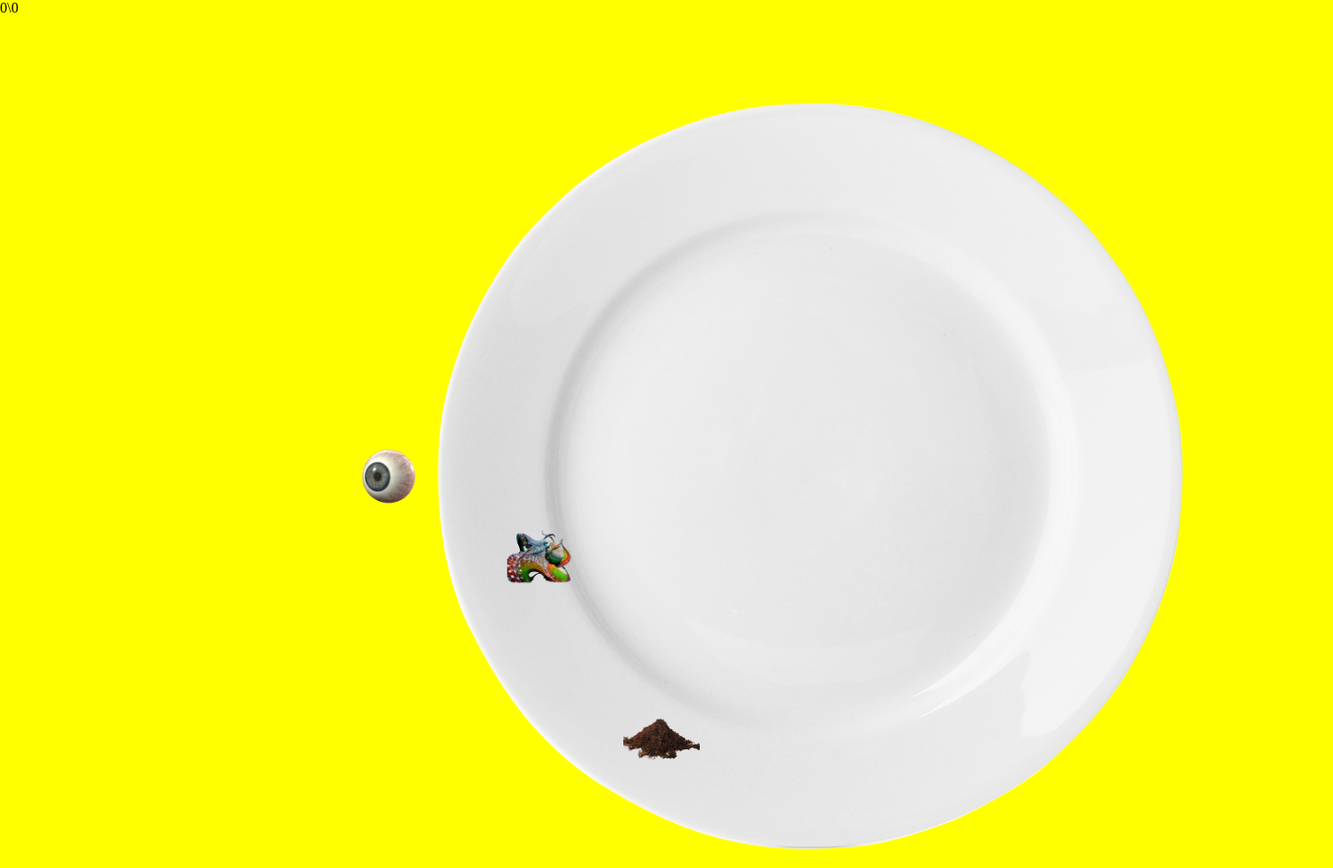
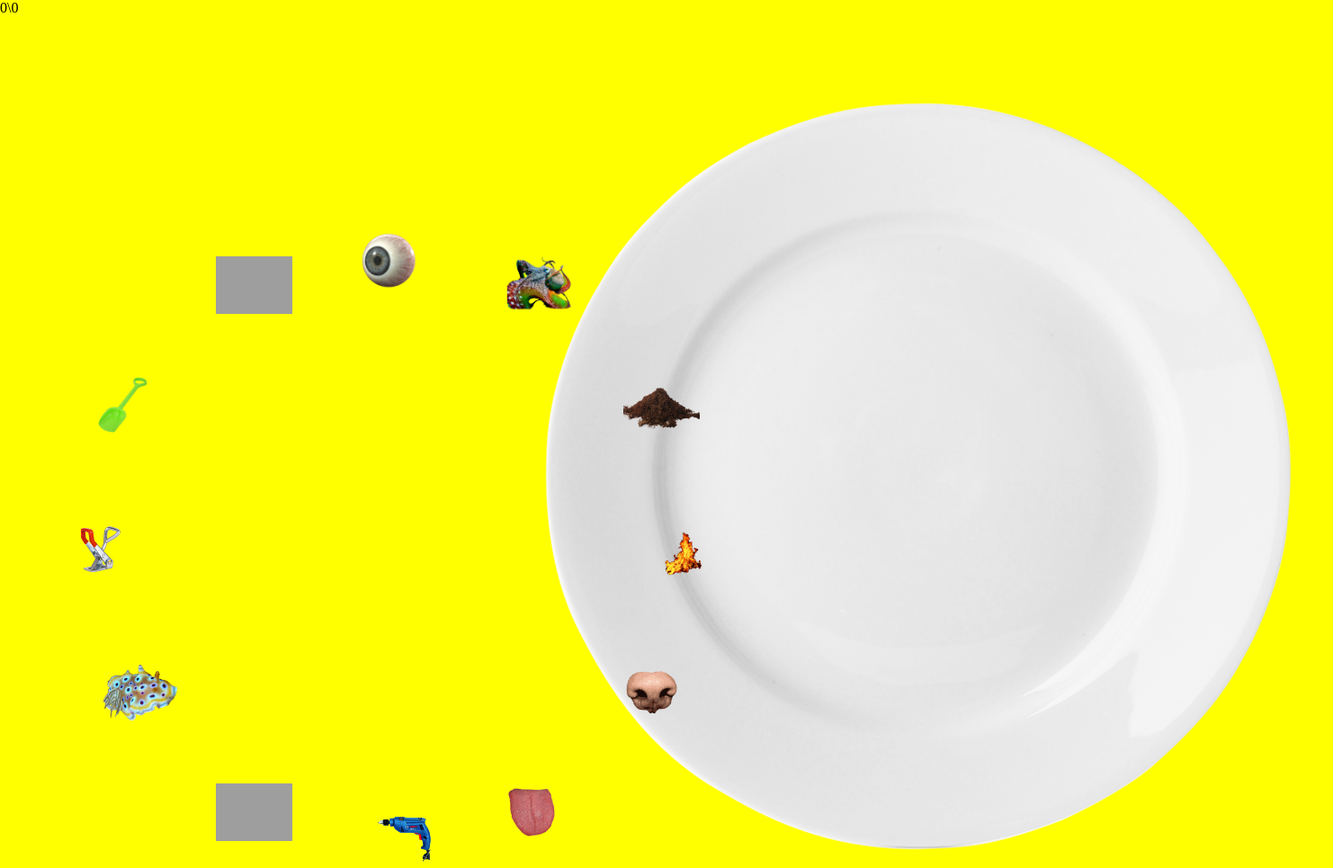
Before and after one commit to roantia/cyborg-cook, a plain HTML site: page yellow-yay/cook.html in a window 1280 px wide. Shown: the top 965 px of the page at 90% size, 1482 px wide, since content can reach past the window. Drawn offline with nearby package versions, Linux system fonts and the light colour scheme; grey boxes are pictures that could not be loaded.

Commit message:
had to use absolute position for the circle of images but now it's a circle but isnt in right place will fix soon hopefully

```diff
--- a/yellow-yay/cook.css
+++ b/yellow-yay/cook.css
@@ -26,6 +26,7 @@ body {
 .draggable {
   height: 5vw;
   width: auto;
+  position: absolute;
   /* z-index: -1; */
   /* max-height: 100vh;
   max-width: 100vw; */
@@ -35,16 +36,20 @@ body {
 .dragWrapper {
   width: 5vw;
 }
-
+.circle-container {
+  display: float;
+  justify-content: center;
+  align-items: center;
+}
 
 @media (min-aspect-ratio: 1/1) {
-  /* .circle-container {
-  width: 60vh;
-  height: 60vh;
-  } */
+  .circle-container {
+    width: 90vh;
+    height: 90vh;
+  }
   .center {
-    max-width: 50vh;
-    max-height: 50vh;
+    max-width: 20vh;
+    max-height: 20vh;
   }
   .deg0 {
     left: 50vh;
@@ -96,6 +101,10 @@ body {
   }
 }
 @media (max-aspect-ratio: 1/1) {
+  .circle-container {
+    width: 50vw;
+    height: 50vw;
+  }
   .center {
     max-width: 50vw;
     max-height: 50vw;
--- a/yellow-yay/cook.html
+++ b/yellow-yay/cook.html
@@ -17,21 +17,36 @@
       <img id="droppable" src="ingredientpics/bowl.png" alt="bowl">
     </div>
   </div>
-  <div class="">
+  <div class="circle-container">
     <div class="dragWrapper deg0">
       <img id="01" class="draggable" src="ingredientpics/sense1.png" alt="a sense">
+    </div>
+    <div class="dragWrapper deg330">
+      <img id="12" class="draggable" src="ingredientpics/organism8.png" alt="an organism">
     </div>
     <div class="dragWrapper deg30">
       <img id="02" class="draggable" src="ingredientpics/organism2.png" alt="an organism">
     </div>
+    <div class="dragWrapper deg300">
+      <img id="11" class="draggable" src="ingredientpics/tool9.png" alt="a tool">
+    </div>
     <div class="dragWrapper deg60">
       <img id="03" class="draggable" src="ingredientpics/soil.png" alt="soil">
+    </div>
+    <div class="dragWrapper deg270">
+      <img id="10" class="draggable" src="ingredientpics/tool2.png" alt="a tool">
     </div>
     <div class="dragWrapper deg90">
       <img id="04" class="draggable" src="ingredientpics/fire.png" alt="fire">
     </div>
+    <div class="dragWrapper deg240">
+      <img id="09" class="draggable" src="ingredientpics/organism1.png" alt="an organism">
+    </div>
     <div class="dragWrapper deg120">
       <img id="05" class="draggable" src="ingredientpics/sense2.png" alt="a sense">
+    </div>
+    <div class="dragWrapper deg210">
+      <img id="08" class="draggable" src="ingredientpics/organism6.png" alt="an organism">
     </div>
     <div class="dragWrapper deg150">
       <img id="06" class="draggable" src="ingredientpics/sense6.png" alt="a sense">
@@ -39,21 +54,11 @@
     <div class="dragWrapper deg180">
       <img id="07" class="draggable" src="ingredientpics/tool4.png" alt="a tool">
     </div>
-    <div class="dragWrapper deg210">
-      <img id="08" class="draggable" src="ingredientpics/organism6.png" alt="an organism">
-    </div>
-    <div class="dragWrapper deg240">
-      <img id="09" class="draggable" src="ingredientpics/organism1.png" alt="an organism">
-    </div>
-    <div class="dragWrapper deg270">
-      <img id="10" class="draggable" src="ingredientpics/tool2.png" alt="a tool">
-    </div>
-    <div class="dragWrapper deg300">
-      <img id="11" class="draggable" src="ingredientpics/tool9.png" alt="a tool">
-    </div>
-    <div class="dragWrapper deg330">
-      <img id="12" class="draggable" src="ingredientpics/organism8.png" alt="an organism">
-    </div>
+
+
+
+
+
 
     </div>
   </div>
```
